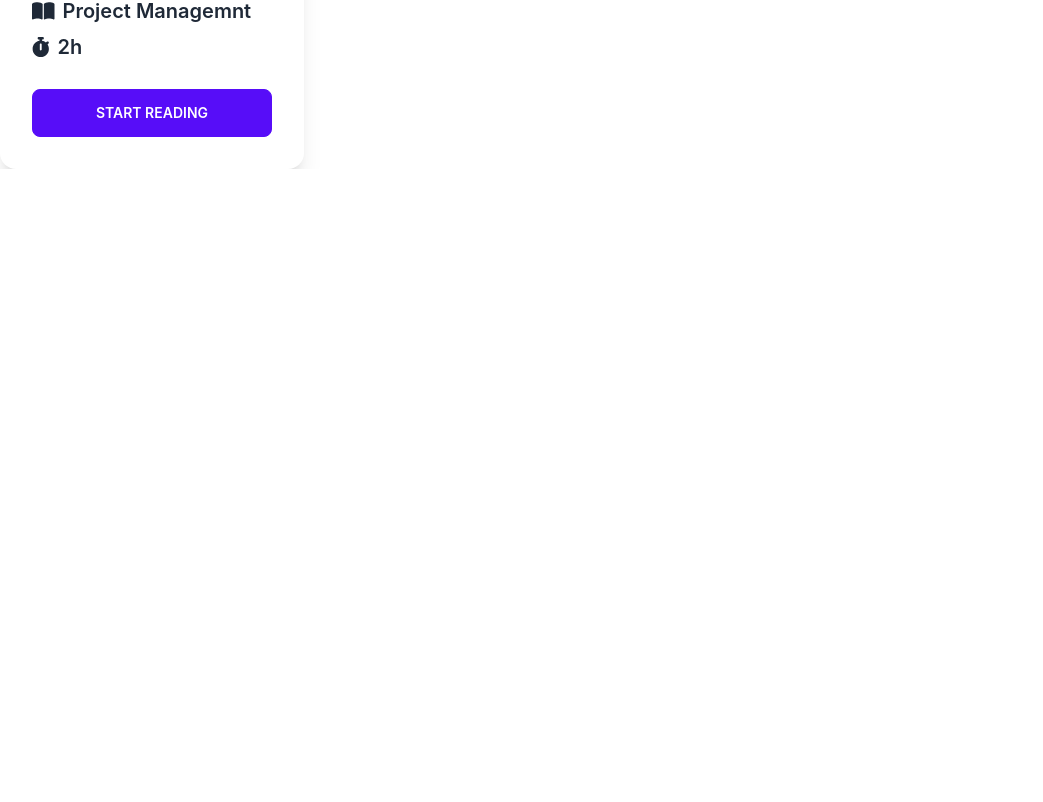
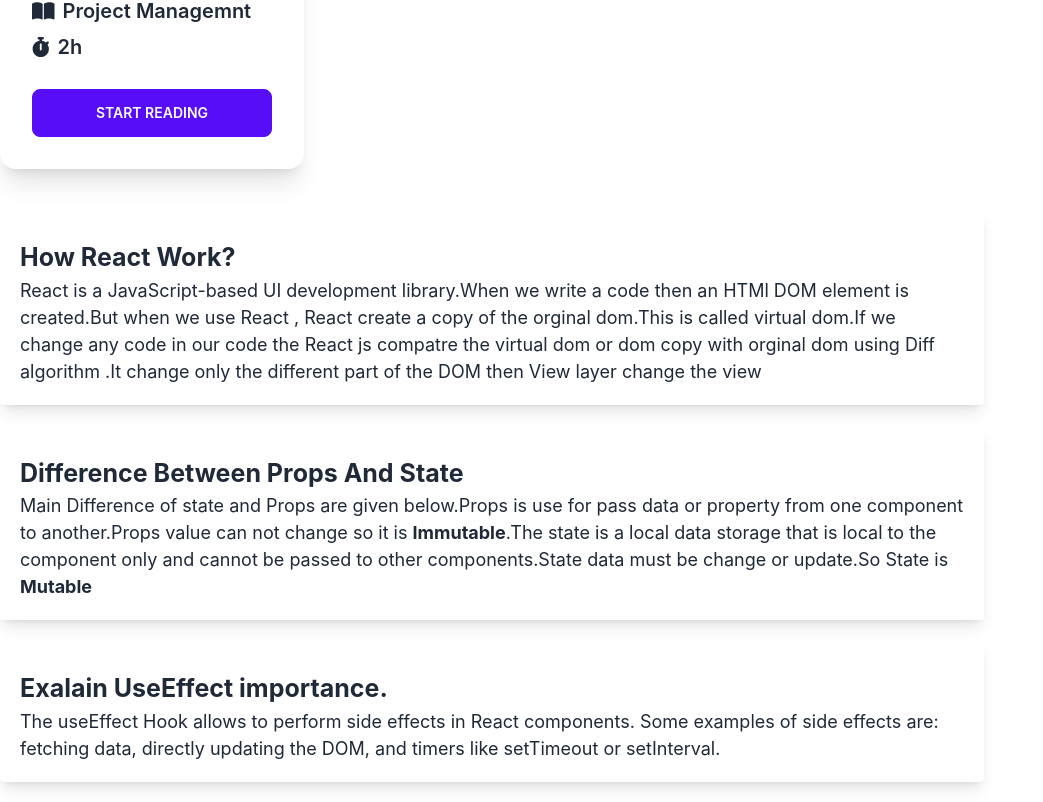
Before and after one commit to bashar4980/React_SPA_Aplication, a React (Create React App) app: page / in a window 1280 px wide. Shown: the part 1671-2473 px from the top of the page, without its empty margins (0-1043 px from the left). Before the commit the page ends 1840 px from the top, so only its background shows below. Built offline with nearby package versions, Linux system fonts and the light colour scheme.

Commit message:
Question part is done

```diff
--- a/src/Components/Library/Library.jsx
+++ b/src/Components/Library/Library.jsx
@@ -4,6 +4,7 @@ import {faBookOpen} from '@fortawesome/free-solid-svg-icons'
 import Books from '../Books/Books';
 import './Library.css'
 import Profile from '../StudentsProfile/Profile';
+import Question from '../Question/Question';
 
 const Library = () => {
     //load data
@@ -18,7 +19,8 @@ const Library = () => {
         setSubjects([...subjects , book])
     }
     return (
-        <div className='main_section container ml-auto '>
+       <div>
+         <div className='main_section container ml-auto '>
             <div className="libary_info mt-10 ">
                 <div className="libary_name mb-10">
                    <h1 className='text-2xl font-bold text-primary'><FontAwesomeIcon icon={faBookOpen} />  Engnieering-Libary</h1>
@@ -34,11 +36,17 @@ const Library = () => {
                 })
               }
             </div>
+             <div className="question_part mt-10 mr-10">
+            <Question/>
+        </div>
             </div>
             <div className="student_section">
                 <Profile subjects={subjects}/>
             </div>
+
         </div>
+
+       </div>
     );
 };
 
--- /dev/null
+++ b/src/Components/Question/Question.css
@@ -0,0 +1,11 @@
+.question1 h1{
+       font-size: 25px;
+       margin-top: 10px;
+       font-weight: bold;
+}
+.question1 p{
+    font-size: 18px;
+}
+.question1{
+    margin-bottom: 20px;
+}
--- /dev/null
+++ b/src/Components/Question/Question.jsx
@@ -0,0 +1,41 @@
+import React from "react";
+import './Question.css'
+
+const Question = () => {
+  return (
+    <div>
+      <div className="question1 shadow-lg p-5 rounded mb-5 ">
+        <h1>How React Work?</h1>
+        <p>
+          React is a JavaScript-based UI development library.When we write a
+          code then an HTMl DOM element is created.But when we use React , React
+          create a copy of the orginal dom.This is called virtual dom.If we
+          change any code in our code the React js compatre the virtual dom or
+          dom copy with orginal dom using Diff algorithm .It change only the
+          different part of the DOM then View layer change the view
+        </p>
+      </div>
+      <div className="question1 shadow-lg p-5 rounded mb-5">
+        <h1>Difference Between Props And State</h1>
+        <p>
+          Main Difference of state and Props are given below.Props is use for
+          pass data or property from one component to another.Props value can
+          not change so it is <b>Immutable</b>.The state is a local data storage
+          that is local to the component only and cannot be passed to other
+          components.State data must be change or update.So State is{" "}
+          <b>Mutable</b>
+        </p>
+      </div>
+      <div className="question1 shadow-lg p-5 rounded">
+        <h1>Exalain UseEffect importance.</h1>
+        <p>
+          The useEffect Hook allows to perform side effects in React components.
+          Some examples of side effects are: fetching data, directly updating
+          the DOM, and timers like setTimeout or setInterval.
+        </p>
+      </div>
+    </div>
+  );
+};
+
+export default Question;
```
